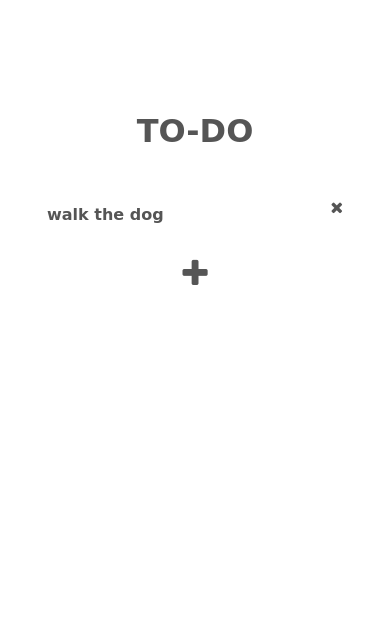
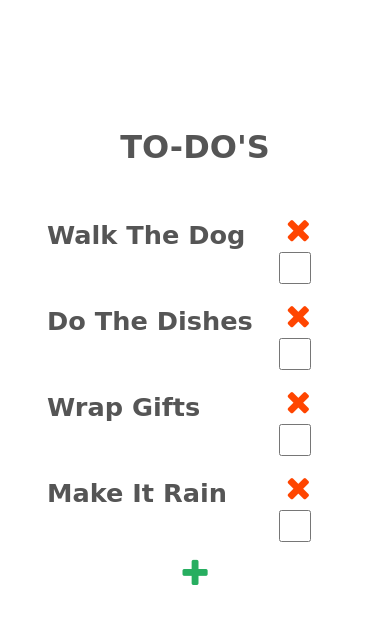
Before and after one commit to CoreyBurkhart/js-design-patterns, a website: page src/index.html in a window 390 px wide. Drawn offline with Linux system fonts and the light colour scheme; a web font is replaced by a local one.

Commit message:
working except for local storage!

```diff
--- a/src/index.html
+++ b/src/index.html
@@ -8,16 +8,22 @@
   <link rel="stylesheet" href="/css/animate.css" media="screen" title="no title">
   <link href="https://fonts.googleapis.com/css?family=Dekko" rel="stylesheet">
 </head>
+<template id="list-template">
+  <li>
+    <input class="input hidden" type="text" name="new-todo" value="">
+    <span class="li-content" ></span>
+    <i class="delete-button fa fa-close" title="Delete this todo"></i>
+    <input type="checkbox" name="complete-todo" title="Mark this task as completed" class="complete-button">
+  </li>
+</template>
 <body>
   <main>
     <header>
-      <h1>To-do</h1>
+      <h1>To-do's</h1>
     </header>
     <ul id='list'>
-      <!-- <li><input type="text" name="newTodo" value=""><span id="li-content">list item 1</span><span class="delete-button" ><i class="fa fa-close"></i></span></li>
-      <li><input type="text" name="newTodo" value=""><span id="li-content">list item 2</span><span class="delete-button"><i class="fa fa-close"></i></span> </li> -->
     </ul>
-    <div id="new-todo"><i class="fa fa-plus fa-2x"></i></div>
+      <i id="new-todo" title="Add a new todo" class="fa fa-plus fa-2x"></i>
   </main>
 
   <script src='./js/app.js' type="text/javascript"></script>
--- a/src/js/app.js
+++ b/src/js/app.js
@@ -1,101 +1,178 @@
 //object literal design pattern
 
-// (function(){
-let todo = function(todoText) {
+{
+  let todo = function(todoText, remove, completeTodo) {
     //the element itself
     this.todoText = todoText || '';
-  this.inputValue = todoText || '';
-  this.inputStyle = todoText ? 'none' : 'inline-block';
-  this.contentStyle = todoText ? 'inline-block' : 'none';
-  //the associated event handlers
-  this.removeHandler = function(e) {
-    //removes todo from the array and re-renders
-    todoList.removeTodo(this.todoText);
+    this.id = Symbol(); //unique id for todo removal
+    this.inputVisible = true;
+    this.completed = false;
+    this.completeTodo = completeTodo;
+    this.template = document.getElementById('list-template').cloneNode(true);
+    this.remove = remove;
+    this.removeTodo = function() {
+      this.remove(this.id);
     }
-  this.typeHandler = function(e) {
-    //adds user input to list item
-    this.todoText = e.target.value;
+
+    this.edit = function(e) {
+      let text = e.target.value;
+      if(e.which === 13) {
+        console.log('toggled');
+        //trigger blur event when enter pressed
+        this.input.dispatchEvent(new Event('blur'));
       }
-  this.editHandler = function(e) {
-    //show input, hide content
+      //keep an internal copy
+      this.todoText = text;
+      //set this text in the actual element
+      this.editElementContent('content', text);
+    }
 
-    this.inputStyle = 'inline-block';
-    this.contentStyle = 'none';
-    this.makeElement();
+    this.createElement = function() {
+      const li = this.template.content.children[0];
+      let [input, content, remove, complete] = li.children;
+
+      try {
+        input.onkeyup = this.edit.bind(this);
+        input.onblur = this.toggleVisibility.bind(this);
+        content.onclick = this.toggleVisibility.bind(this);
+        remove.onclick = this.removeTodo.bind(this);
+        complete.onclick = this.complete.bind(this);
+      } catch(e) {
+        console.log('could not add event listeners because none were provided', e);
+      }
+      //if it is a new todo we want the input to be visible
+      if(this.todoText === '') {
+        console.log('changed todo visibility');
+        input.classList.toggle('hidden')
+        content.classList.toggle('hidden')
+        setTimeout(() => {input.focus()}, 100);
+      }
+
+      this.input = input;
+      this.element = li;
+    }
+
+    this.complete = function(e) {
+      if(e.target.checked) {
+        this.element.classList.add('complete')
+        this.completed = true;
+        this.completeTodo(this);
+      } else {
+        this.element.classList.remove('complete')
+        this.completed = false;
+      }
+
+    }
+
+    this.toggleVisibility = function(e) {
+      let ch = this.element.children;
+      let inputCx = ch[0].classList,
+          contentCx = ch[1].classList;
+
+      console.log(e);
+      if(e.type === 'blur' && !inputCx.contains('hidden')) {
+        try {
+          if(e.target.value.length < 1) {
+            throw 'Todo is empty please provide input';
+          } else {
+            inputCx.toggle('hidden')
+            contentCx.toggle('hidden')
+            inputCx.contains('error') ? inputCx.remove('error'): null;
+          }
+        } catch(e) {
+          console.error(e);
+          inputCx.contains('error')? null : inputCx.add('error');
+        }
+      } else if(e.type === 'click' && !contentCx.contains('hidden')) {
+        contentCx.toggle('hidden')
+        inputCx.toggle('hidden')
+        //focus th input when shown
+        setTimeout(() => {ch[0].focus()}, 100);
+      }
+      // this.inputVisible = !this.inputVisible;
       todoList.render();
     }
-  this.blurHandler = function(e) {
-    //user is done inputing, hide input, show content
-    this.inputStyle = 'none';
-    this.contentStyle = 'inline-block';
-    this.makeElement();
-    todoList.render();
+
+    this.editElementContent = function(type, text) {
+      let ch = this.element.children;
+      switch(type) {
+        case 'input':
+        ch[0].value = text;
+        break;
+        case 'content':
+        ch[1].innerText = text;
+        default:
+        ch[0].value = text;
+        ch[1].innerText = text;
+        break;
       }
-  this.bindEvents = function(ele) {
-    let ch = ele.children;
-    ch[0].onkeypress = this.typeHandler.bind(this)
-    ch[0].onblur = this.blurHandler.bind(this)
-    ch[1].onclick = this.editHandler.bind(this)
-    ch[2].children[0].onclick = this.removeHandler.bind(this)
-    return ele;
-  }
-  this.makeElement = function() {
-    let li = document.createElement('li');
-    let temp = `<input type="text" value="${this.inputValue}" name="newTodo" style="display: ${this.inputStyle}">
-        <span id="li-content" style="display: ${this.contentStyle}">
-          ${this.todoText}
-        </span>
-        <span class="delete-button">
-          <i class="fa fa-close"></i>
-        </span>`;
-      li.innerHTML = temp;
-      li = this.bindEvents(li);
-      this.element = li;
-      return li;
-    }
-    this.element = this.makeElement();
     }
 
+    this.setDefaultText = function(text) {
+      if(text !== '') {
+        this.editElementContent(null, text)
+      }
+    }
+    this.createElement();
+    this.setDefaultText(todoText);
+}
 let todoList = {
-    todos: ['walk the dog'],
-    todoElements: [],
+  savedTodos: ['walk the dog', 'do the dishes', 'wrap gifts', 'make it rain'],
+  todos: [],
   cacheDOM: function() {
     this.list = document.getElementById('list')
     this.newTodoButton = document.getElementById('new-todo');
   },
   bindListeners: function() {
-      this.newTodoButton.onclick = this.addBlankTodo.bind(this);
-    },
-    removeTodo: function(text) {
-      const index = this.todos.indexOf(text);
-      if(index !== -1 ) {
-        console.log(`removed ${text} from todo array`);
-        this.todos.splice(index, 1);
-        this.todoElements.splice(index, 1);
-        this.render();
-      }
+    this.newTodoButton.onclick = this.addNewTodo.bind(this);
   },
   init: function() {
+    this.removeTodo = this.removeTodo.bind(this)
+    this.completeTodo = this.completeTodo.bind(this)
     this.cacheDOM();
     this.bindListeners();
+    for(const text of this.savedTodos) {
+      let obj = new todo(text, this.removeTodo, this.completeTodo);
+      this.todos.push(obj)
+    }
     this.render();
   },
-    addBlankTodo: function() {
-      this.todos.push('');
+  getTodoIndex(id) {
+    let index = false;
+    this.todos.forEach((ele, i) => {
+      if(ele.id === id) {
+        index = i;
+      }
+    })
+    return index;
+  },
+  addNewTodo: function() {
+    //makes a todo object and adds it to the array of todo objects
+    let obj = new todo(null, this.removeTodo, this.completeTodo);
+    this.todos.push(obj);
+    this.render();
+  },
+  removeTodo: function(id) {
+    console.log('ran remove');
+    const todoIndex = this.getTodoIndex(id)
+    this.todos.splice(todoIndex, 1);
+    console.log(this.todos);
+    this.render();
+  },
+  completeTodo: function(ele) {
+    let index = this.getTodoIndex(ele.id);
+    let todo = this.todos.splice(index, 1);
+    this.todos.push(todo[0]);
     this.render();
   },
   render: function() {
-      const list = this.list;
+    let list = this.list;
     list.innerHTML = '';
-      for(const text of this.todos) {
-        let obj = new todo(text)
-        this.todoElements.push(obj)
-      }
-      this.todoElements.forEach((ele) => {
+    this.todos.forEach((ele) => {
       this.list.appendChild(ele.element);
     });
   }
 }
 
   todoList.init();
-// })()
+}
--- a/src/scss/app.scss
+++ b/src/scss/app.scss
@@ -4,6 +4,7 @@
   color: $font-color;
   font-family: $font-stack;
   font-size: 16px;
+  text-transform: capitalize;
 }
 
 body {
@@ -12,12 +13,11 @@ body {
   height: 100vh;
   width: 100%;
   text-align: center;
-  padding-top: 5rem;
   background: white;
 }
 
 header h1 {
-  margin: $spacing-base auto ($spacing-base) auto;
+  margin: $spacing-base * 4 auto ($spacing-base) auto;
   font-size: 2rem;
   width: 50%;
   text-transform: uppercase;
@@ -31,29 +31,88 @@ ul {
   padding: 0;
   li {
     margin: ($spacing-base / 2) auto;
-    font-size: 1.5rem;
+    font-size: 2rem;
     font-weight: 600;
-    color: $font-color-completed;
+    color: $font-color;
     padding: ($spacing-base / 2) ($spacing-base / 4);
-    .delete-button {
+    .delete-button, .complete-button {
+      cursor: pointer;
       float: right;
       clear: left;
+      margin: 0 2rem;
       color: $secondary-color;
+    }
+    .li-content:hover:after {
+      font-family: FontAwesome;
+      font-size: 1rem;
+      content: "\f040";
+      cursor: text;
+
+      position: relative;
+      bottom: 1.2rem;
+      left: .5rem;
+      color: $primary-color;
+    }
+    .complete-button {
+      color: $primary-color;
+    }
+    .input, .li-content {
+      font-size: 1.6rem;
     }
   }
 }
 
 
 input[type=text] {
-  min-height: 35px;
-  max-width: 50%;
+  min-height: 80%;
   background: #eee;
   border: none;
   color: $font-color;
-  font-size: 1.5rem;
+  border-radius: 5px;
+  outline: none;
+  &:active {
+    border: none;
+  }
 }
 
+input[type=checkbox] {
+  width: $spacing-base;
+  height: $spacing-base;
+  &:checked {
+    background: $primary-color;
+  }
+}
+
+.error {
+  border: 2px solid $secondary-color !important;
+}
+
+
+
 #new-todo {
-  margin: $spacing-base / 2;
+  cursor: pointer;
+  margin: ($spacing-base / 2) auto;
   color: $primary-color;
 }
+
+
+.complete .li-content {
+  text-decoration: line-through;
+  color: $font-color-completed;
+}
+
+.hidden {
+  display: none;
+}
+
+@media(min-width: 800px) {
+  ul {
+    width: 50%;
+  }
+}
+
+@media(min-width: 1200px) {
+  ul {
+    width: 40%;
+  }
+}
```
Also changed, not shown: src/css/app.css, 1 other file. Lines whose indentation alone changed are shown as unchanged.
